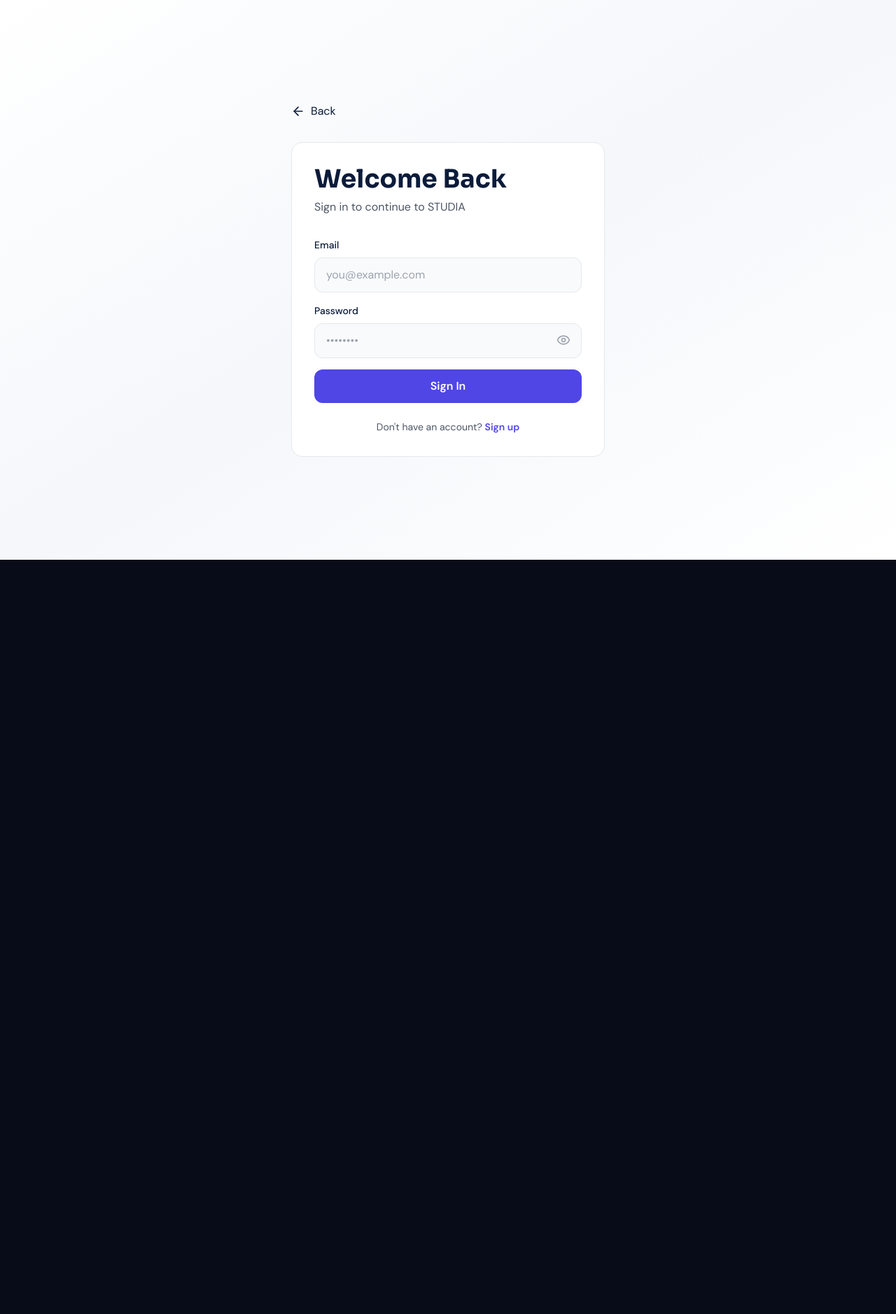
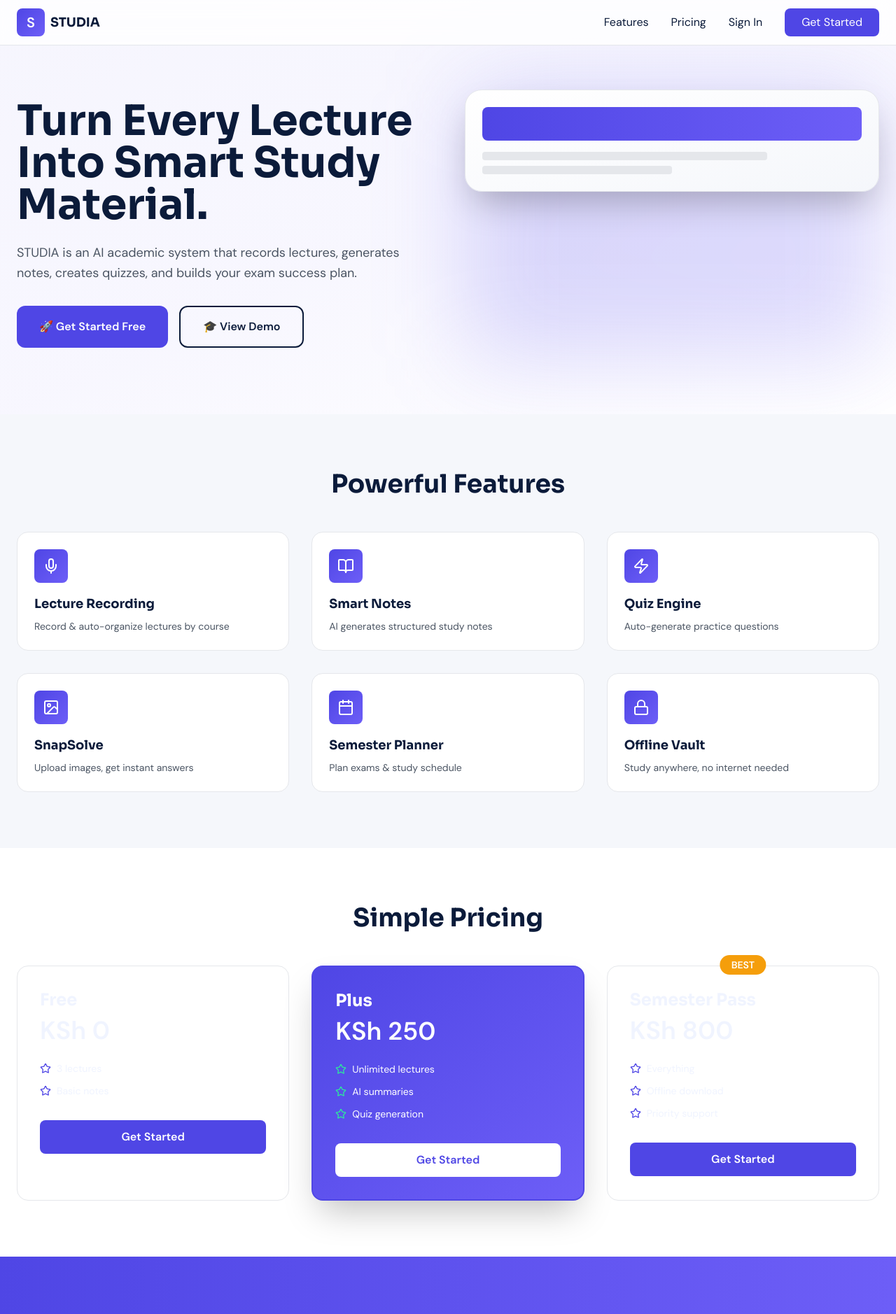
Before and after one commit to franklinemose19-alt/Studia-v2, a React (Vite) app: page / in a window 1280 px wide. Shown: the top 1878 px of the page at 70% size. Before the commit the page ends 800 px from the top, so only its background shows below. Built offline with nearby package versions, Linux system fonts and the light colour scheme.

Commit message:
Update Landing.tsx

```diff
--- a/src/page/Landing.tsx
+++ b/src/page/Landing.tsx
@@ -1,137 +1,202 @@
-import { useState } from 'react'
 import { motion } from 'framer-motion'
-import { ArrowLeft, Loader, Eye, EyeOff } from 'lucide-react'
+import { ArrowRight, Mic, BookOpen, Zap, Image, Calendar, Lock, Star } from 'lucide-react'
 import { useNavigate } from 'react-router-dom'
-import { supabase } from '../lib/supabaseClient'
 
-export default function Login() {
+export default function Landing() {
   const navigate = useNavigate()
-  const [email, setEmail] = useState('')
-  const [password, setPassword] = useState('')
-  const [showPassword, setShowPassword] = useState(false)
-  const [loading, setLoading] = useState(false)
-  const [error, setError] = useState('')
-
-  const handleLogin = async (e: React.FormEvent) => {
-    e.preventDefault()
-    setLoading(true)
-    setError('')
-
-    try {
-      if (!email || !password) {
-        setError('Please enter email and password')
-        setLoading(false)
-        return
-      }
-
-      console.log('Attempting login with email:', email)
-      const data = await supabase.signIn(email, password)
-
-      console.log('Login successful:', data)
-
-      // Store session
-      if (data.user) {
-        localStorage.setItem('user', JSON.stringify(data.user))
-        localStorage.setItem('session', JSON.stringify(data.session))
-        console.log('Session stored')
-      }
-
-      // Redirect
-      console.log('Redirecting to dashboard...')
-      setTimeout(() => {
-        navigate('/dashboard')
-      }, 500)
-    } catch (err: any) {
-      console.error('Login error:', err)
-      setError(err.message || 'An error occurred during login')
-      setLoading(false)
-    }
-  }
 
   return (
-    <div className="min-h-screen bg-gradient-to-br from-white via-surface-light to-white flex items-center justify-center px-4">
-      <motion.div initial={{ opacity: 0, y: 20 }} animate={{ opacity: 1, y: 0 }} className="w-full max-w-md">
-        <button
-          onClick={() => navigate('/')}
-          className="flex items-center gap-2 text-navy hover:text-indigo-premium transition mb-8"
-        >
-          <ArrowLeft size={20} />
-          Back
-        </button>
+    <div className="min-h-screen bg-white overflow-hidden">
+      {/* NAVBAR */}
+      <nav className="fixed w-full top-0 z-50 bg-white/80 backdrop-blur-md border-b border-gray-200">
+        <div className="max-w-7xl mx-auto px-4 sm:px-6 h-16 flex items-center justify-between">
+          <div className="flex items-center gap-2">
+            <div className="w-10 h-10 rounded-lg bg-gradient-to-br from-indigo-premium to-purple-premium flex items-center justify-center">
+              <span className="text-white font-bold text-xl">S</span>
+            </div>
+            <span className="font-sora font-bold text-navy text-lg">STUDIA</span>
+          </div>
+          <div className="hidden md:flex items-center gap-8">
+            <button onClick={() => navigate('/pricing')} className="text-navy hover:text-indigo-premium transition">Features</button>
+            <button onClick={() => navigate('/pricing')} className="text-navy hover:text-indigo-premium transition">Pricing</button>
+            <button onClick={() => navigate('/login')} className="text-navy hover:text-indigo-premium transition">Sign In</button>
+            <button
+              onClick={() => navigate('/signup')}
+              className="bg-indigo-premium text-white px-6 py-2 rounded-lg hover:bg-purple-premium transition"
+            >
+              Get Started
+            </button>
+          </div>
+        </div>
+      </nav>
 
-        <div className="bg-white rounded-2xl border border-gray-200 p-8">
-          <h1 className="font-sora font-bold text-4xl text-navy mb-2">Welcome Back</h1>
-          <p className="text-gray-600 mb-8">Sign in to continue to STUDIA</p>
+      {/* HERO */}
+      <section className="pt-32 pb-20 px-4 sm:px-6 relative overflow-hidden">
+        <div className="absolute inset-0 bg-gradient-to-br from-indigo-premium/5 via-purple-premium/5 to-transparent" />
+        <div className="max-w-7xl mx-auto grid md:grid-cols-2 gap-12 items-center relative z-10">
+          <motion.div initial={{ opacity: 0, y: 20 }} animate={{ opacity: 1, y: 0 }} transition={{ delay: 0.1 }}>
+            <h1 className="font-sora font-bold text-5xl md:text-6xl text-navy mb-6 leading-tight">
+              Turn Every Lecture Into Smart Study Material.
+            </h1>
+            <p className="text-lg text-gray-600 mb-8 leading-relaxed">
+              STUDIA is an AI academic system that records lectures, generates notes, creates quizzes, and builds your exam success plan.
+            </p>
+            <div className="flex gap-4">
+              <button
+                onClick={() => navigate('/signup')}
+                className="bg-indigo-premium text-white px-8 py-4 rounded-xl font-semibold hover:bg-purple-premium transition flex items-center gap-2"
+              >
+                🚀 Get Started Free
+              </button>
+              <button className="border-2 border-navy text-navy px-8 py-4 rounded-xl font-semibold hover:bg-navy/5 transition">
+                🎓 View Demo
+              </button>
+            </div>
+          </motion.div>
 
-          {error && (
-            <motion.div
-              initial={{ opacity: 0 }}
-              animate={{ opacity: 1 }}
-              className="bg-red-50 border border-red-200 rounded-xl p-4 mb-6"
-            >
-              <p className="text-sm text-red-600">{error}</p>
-            </motion.div>
-          )}
-
-          <form onSubmit={handleLogin} className="space-y-4">
-            <div>
-              <label className="block text-sm font-medium text-navy mb-2">Email</label>
-              <input
-                type="email"
-                placeholder="you@example.com"
-                value={email}
-                onChange={(e) => setEmail(e.target.value)}
-                disabled={loading}
-                className="w-full bg-gray-50 border border-gray-200 rounded-xl px-4 py-3 text-navy placeholder-gray-400 outline-none focus:border-indigo-premium transition disabled:opacity-50"
-              />
-            </div>
-
-            <div>
-              <label className="block text-sm font-medium text-navy mb-2">Password</label>
-              <div className="relative">
-                <input
-                  type={showPassword ? 'text' : 'password'}
-                  placeholder="••••••••"
-                  value={password}
-                  onChange={(e) => setPassword(e.target.value)}
-                  disabled={loading}
-                  className="w-full bg-gray-50 border border-gray-200 rounded-xl px-4 py-3 pr-12 text-navy placeholder-gray-400 outline-none focus:border-indigo-premium transition disabled:opacity-50"
-                />
-                <button
-                  type="button"
-                  onClick={() => setShowPassword(!showPassword)}
-                  className="absolute right-4 top-3.5 text-gray-400 hover:text-navy"
-                  disabled={loading}
-                >
-                  {showPassword ? <EyeOff size={20} /> : <Eye size={20} />}
-                </button>
+          <motion.div
+            initial={{ opacity: 0, scale: 0.95 }}
+            animate={{ opacity: 1, scale: 1 }}
+            transition={{ delay: 0.2 }}
+            className="relative h-96 hidden md:block"
+          >
+            <div className="absolute inset-0 bg-gradient-to-br from-indigo-premium/20 to-purple-premium/20 rounded-3xl blur-3xl" />
+            <div className="relative bg-gradient-to-br from-white to-surface-light rounded-3xl p-6 border border-gray-200 shadow-2xl">
+              <div className="space-y-4">
+                <div className="h-12 bg-gradient-to-r from-indigo-premium to-purple-premium rounded-lg" />
+                <div className="space-y-2">
+                  <div className="h-3 bg-gray-200 rounded w-3/4" />
+                  <div className="h-3 bg-gray-200 rounded w-1/2" />
+                </div>
               </div>
             </div>
+          </motion.div>
+        </div>
+      </section>
 
+      {/* FEATURES */}
+      <section className="py-20 px-4 sm:px-6 bg-surface-light">
+        <div className="max-w-7xl mx-auto">
+          <h2 className="font-sora font-bold text-4xl text-navy text-center mb-12">Powerful Features</h2>
+          <div className="grid md:grid-cols-3 gap-8">
+            {[
+              { icon: Mic, title: 'Lecture Recording', desc: 'Record & auto-organize lectures by course' },
+              { icon: BookOpen, title: 'Smart Notes', desc: 'AI generates structured study notes' },
+              { icon: Zap, title: 'Quiz Engine', desc: 'Auto-generate practice questions' },
+              { icon: Image, title: 'SnapSolve', desc: 'Upload images, get instant answers' },
+              { icon: Calendar, title: 'Semester Planner', desc: 'Plan exams & study schedule' },
+              { icon: Lock, title: 'Offline Vault', desc: 'Study anywhere, no internet needed' },
+            ].map((feature, i) => (
+              <motion.div
+                key={i}
+                initial={{ opacity: 0, y: 20 }}
+                whileInView={{ opacity: 1, y: 0 }}
+                transition={{ delay: i * 0.05 }}
+                className="bg-white rounded-2xl p-6 border border-gray-200 hover:border-indigo-premium/50 hover:shadow-lg transition group cursor-pointer"
+              >
+                <div className="w-12 h-12 rounded-lg bg-gradient-to-br from-indigo-premium to-purple-premium text-white flex items-center justify-center mb-4 group-hover:scale-110 transition">
+                  <feature.icon size={24} />
+                </div>
+                <h3 className="font-sora font-bold text-lg text-navy mb-2">{feature.title}</h3>
+                <p className="text-gray-600 text-sm">{feature.desc}</p>
+              </motion.div>
+            ))}
+          </div>
+        </div>
+      </section>
+
+      {/* PRICING */}
+      <section className="py-20 px-4 sm:px-6">
+        <div className="max-w-7xl mx-auto">
+          <h2 className="font-sora font-bold text-4xl text-navy text-center mb-12">Simple Pricing</h2>
+          <div className="grid md:grid-cols-3 gap-8">
+            {[
+              { plan: 'Free', price: '0', features: ['3 lectures', 'Basic notes'] },
+              {
+                plan: 'Plus',
+                price: '250',
+                features: ['Unlimited lectures', 'AI summaries', 'Quiz generation'],
+                highlighted: true,
+              },
+              {
+                plan: 'Semester Pass',
+                price: '800',
+                features: ['Everything', 'Offline download', 'Priority support'],
+                badge: 'BEST',
+              },
+            ].map((plan, i) => (
+              <motion.div
+                key={i}
+                initial={{ opacity: 0, y: 20 }}
+                whileInView={{ opacity: 1, y: 0 }}
+                transition={{ delay: i * 0.1 }}
+                className={`rounded-2xl p-8 relative ${
+                  plan.highlighted
+                    ? 'bg-gradient-to-br from-indigo-premium to-purple-premium text-white border-2 border-indigo-premium shadow-2xl scale-105'
+                    : 'bg-white border border-gray-200'
+                }`}
+              >
+                {plan.badge && (
+                  <div className="absolute -top-4 left-1/2 -translate-x-1/2 bg-warning text-white px-4 py-1 rounded-full text-sm font-bold">
+                    {plan.badge}
+                  </div>
+                )}
+                <h3 className="font-sora font-bold text-2xl mb-2">{plan.plan}</h3>
+                <div className="flex items-baseline gap-1 mb-6">
+                  <span className="text-4xl font-bold">KSh {plan.price}</span>
+                </div>
+                <ul className="space-y-3 mb-8">
+                  {plan.features.map((feature, j) => (
+                    <li key={j} className="flex items-center gap-2">
+                      <Star size={16} className={plan.highlighted ? 'text-mint' : 'text-indigo-premium'} />
+                      <span className="text-sm">{feature}</span>
+                    </li>
+                  ))}
+                </ul>
+                <button
+                  onClick={() => navigate('/signup')}
+                  className={`w-full py-3 rounded-lg font-semibold transition ${
+                    plan.highlighted
+                      ? 'bg-white text-indigo-premium hover:bg-gray-100'
+                      : 'bg-indigo-premium text-white hover:bg-purple-premium'
+                  }`}
+                >
+                  Get Started
+                </button>
+              </motion.div>
+            ))}
+          </div>
+        </div>
+      </section>
+
+      {/* CTA */}
+      <section className="py-20 px-4 sm:px-6 bg-gradient-to-r from-indigo-premium to-purple-premium text-white">
+        <div className="max-w-4xl mx-auto text-center">
+          <h2 className="font-sora font-bold text-5xl mb-8">Start Your STUDIA Journey</h2>
+          <p className="text-xl mb-8 text-white/90">Join thousands of students acing their exams with smarter study tools.</p>
+          <div className="flex gap-4 justify-center flex-wrap">
             <button
-              type="submit"
-              disabled={loading}
-              className="w-full bg-indigo-premium text-white font-bold py-3 rounded-xl hover:bg-purple-premium transition disabled:opacity-50 flex items-center justify-center gap-2"
+              onClick={() => navigate('/signup')}
+              className="bg-white text-indigo-premium px-8 py-4 rounded-xl font-bold hover:bg-gray-100 transition"
             >
-              {loading ? (
-                <>
-                  <Loader className="animate-spin" size={20} />
-                  Signing in...
-                </>
-              ) : (
-                'Sign In'
-              )}
+              Get Started Free
             </button>
-          </form>
+            <button
+              onClick={() => navigate('/login')}
+              className="border-2 border-white text-white px-8 py-4 rounded-xl font-bold hover:bg-white/10 transition"
+            >
+              Sign In
+            </button>
+          </div>
+        </div>
+      </section>
 
-          <p className="text-center text-sm text-gray-600 mt-6">
-            Don't have an account?{' '}
-            <button onClick={() => navigate('/signup')} className="text-indigo-premium hover:text-purple-premium font-semibold">
-              Sign up
-            </button>
-          </p>
+      {/* FOOTER */}
+      <footer className="bg-navy text-white/60 py-8 px-4 sm:px-6 text-center text-sm">
+        <div className="max-w-7xl mx-auto">
+          <p>© 2024 STUDIA. Built for students. By students.</p>
         </div>
-      </motion.div>
+      </footer>
     </div>
   )
 }
```
